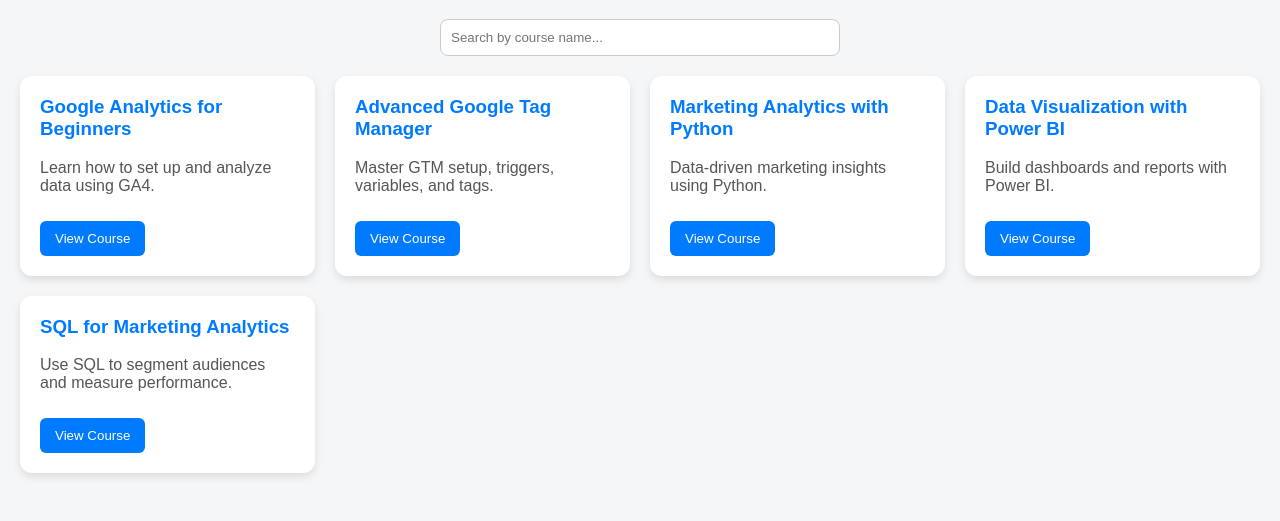
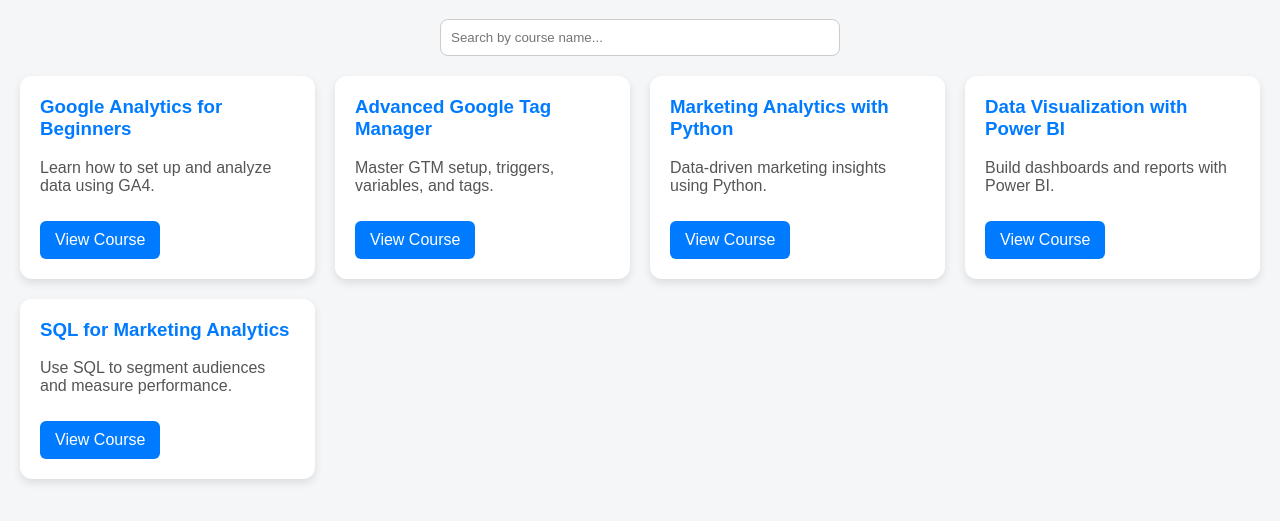
Before and after one commit to KempuPrakash/Analytics, a plain HTML site: page index.html in a window 1280 px wide. Shown: the part 81-602 px from the top of the page. Drawn offline with Linux system fonts and the light colour scheme.

Commit message:
Update index.html

```diff
--- a/index.html
+++ b/index.html
@@ -67,7 +67,8 @@ j=d.createElement(s),dl=l!='dataLayer'?'&l='+l:'';j.async=true;j.src=
       color: #555;
     }
 
-    .card button {
+    .course-link {
+      display: inline-block;
       margin-top: 10px;
       background-color: #007bff;
       color: white;
@@ -75,14 +76,17 @@ j=d.createElement(s),dl=l!='dataLayer'?'&l='+l:'';j.async=true;j.src=
       border: none;
       border-radius: 6px;
       cursor: pointer;
+      text-decoration: none;
+      text-align: center;
     }
 
-    .card button:hover {
+    .course-link:hover {
       background-color: #0056b3;
     }
   </style>
 </head>
 <body>
+
 <!-- Google Tag Manager (noscript) -->
 <noscript><iframe src="https://www.googletagmanager.com/ns.html?id=GTM-KWF4Q8D6"
 height="0" width="0" style="display:none;visibility:hidden"></iframe></noscript>
@@ -103,27 +107,27 @@ height="0" width="0" style="display:none;visibility:hidden"></iframe></noscript>
       {
         title: "Google Analytics for Beginners",
         description: "Learn how to set up and analyze data using GA4.",
-        link: "#"
+        link: "https://shivaprakash2221.github.io/AdsCourses/"
       },
       {
         title: "Advanced Google Tag Manager",
         description: "Master GTM setup, triggers, variables, and tags.",
-        link: "#"
+        link: "https://shivaprakash2221.github.io/AdsCourses/"
       },
       {
         title: "Marketing Analytics with Python",
         description: "Data-driven marketing insights using Python.",
-        link: "#"
+        link: "https://shivaprakash2221.github.io/AdsCourses/"
       },
       {
         title: "Data Visualization with Power BI",
         description: "Build dashboards and reports with Power BI.",
-        link: "#"
+        link: "https://shivaprakash2221.github.io/AdsCourses/"
       },
       {
         title: "SQL for Marketing Analytics",
         description: "Use SQL to segment audiences and measure performance.",
-        link: "#"
+        link: "https://shivaprakash2221.github.io/AdsCourses/"
       }
     ];
 
@@ -137,7 +141,7 @@ height="0" width="0" style="display:none;visibility:hidden"></iframe></noscript>
         card.innerHTML = `
           <h3>${course.title}</h3>
           <p>${course.description}</p>
-          <button onclick="window.location.href='https://shivaprakash2221.github.io/AdsCourses/'">View Course</button>
+          <a href="${course.link}" class="course-link">View Course</a>
         `;
         container.appendChild(card);
       });
```
Lines whose indentation alone changed are shown as unchanged.
